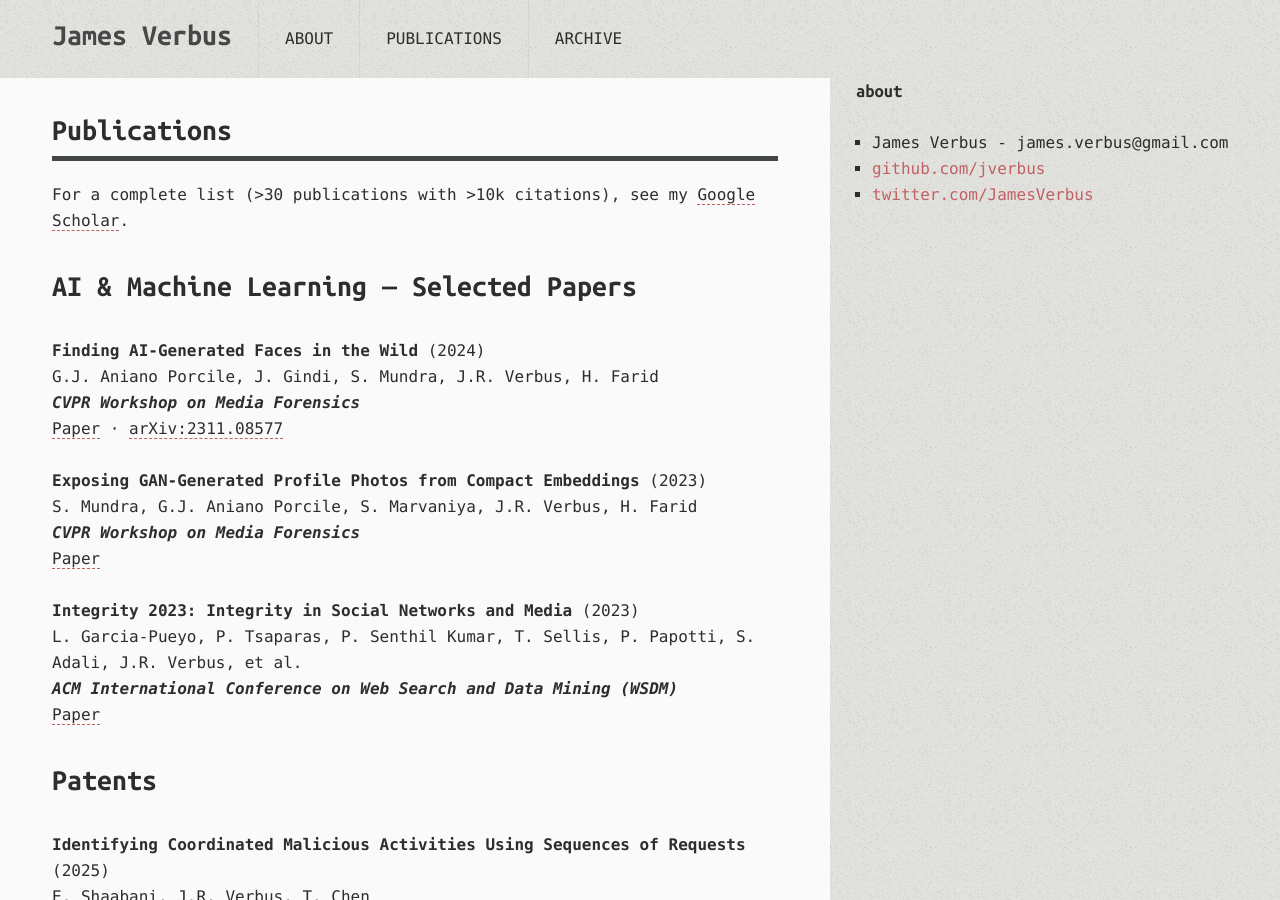
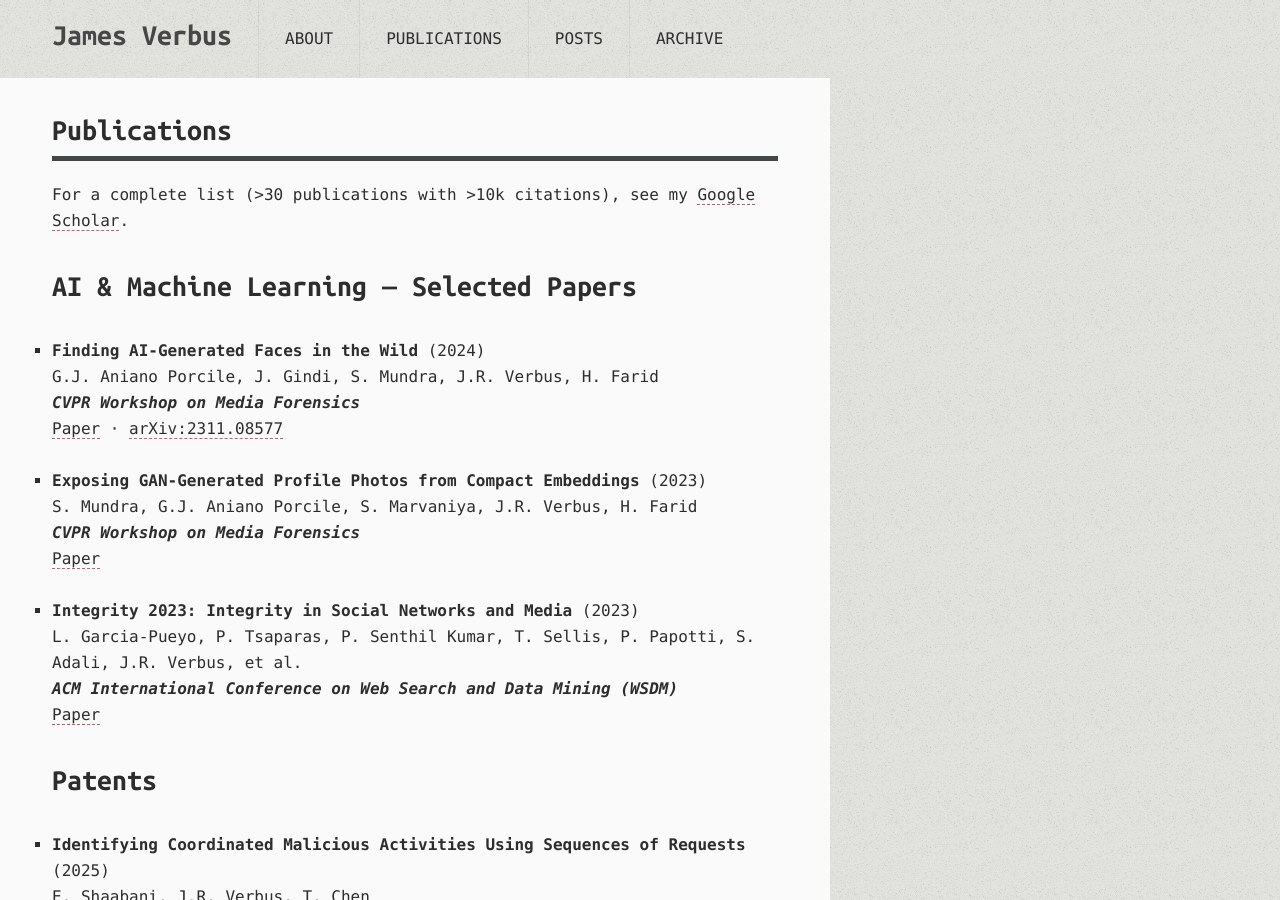
Before and after one commit to jverbus/jverbus.github.io, a Jekyll site: the page built from publications.md, in a window 1280 px wide and 900 px high. Built offline with Jekyll 4.4.1, drawn with Linux system fonts in a browser that asks for light colours.

Commit message:
Add about and publications pages, update navigation
- Add about.md with bio and contact links
- Add publications.md with selected papers, patents, blog posts, and thesis
- Add nav links: about, publications, posts
- Remove redundant footer contact section

```diff
--- a/_includes/themes/the-program/default.html
+++ b/_includes/themes/the-program/default.html
@@ -22,6 +22,7 @@
 						<li class="logo"><a href="/">{{ site.title }}</a></li>
 						<li class="about"><a href="/about.html">about</a></li>
 						<li class="publications"><a href="/publications.html">publications</a></li>
+						<li class="posts"><a href="/">posts</a></li>
 						<li class="archive"><a href="/archive.html">archive</a></li>
 					</ul>
 				</nav>
@@ -40,14 +41,6 @@
 	<footer class="the-footer">
 		<div class="unit-foot">
 			<div class="unit-inner unit-foot-inner">
-				<div class="misc vcard">
-					<h4>about</h4>
-					<ul>
-						<li class="contact"><address><span class="author fn n">{{ site.author.name }}</span> - <span class="fn email">{{ site.author.email }}</span></address></li>
-						<li class="github"><a href="https://github.com/{{ site.author.github }}/" rel="me">github.com/{{ site.author.github }}</a></li>
-						<li class="twitter"><a href="https://twitter.com/{{ site.author.twitter }}/" rel="me">twitter.com/{{ site.author.twitter }}</a></li>
-					</ul>
-				</div><!-- misc -->
 			</div><!-- unit-foot-inner -->
 		</div><!-- unit-foot -->
 	</footer>
--- a/publications.md
+++ b/publications.md
@@ -8,37 +8,37 @@
 
 ## AI & Machine Learning — Selected Papers
 
-**Finding AI-Generated Faces in the Wild** (2024)
-G.J. Aniano Porcile, J. Gindi, S. Mundra, J.R. Verbus, H. Farid
-*CVPR Workshop on Media Forensics*
-[Paper](https://openaccess.thecvf.com/content/CVPR2024W/WMF/papers/Porcile_Finding_AI-Generated_Faces_in_the_Wild_CVPRW_2024_paper.pdf) · [arXiv:2311.08577](https://arxiv.org/abs/2311.08577)
+- **Finding AI-Generated Faces in the Wild** (2024)
+  G.J. Aniano Porcile, J. Gindi, S. Mundra, J.R. Verbus, H. Farid
+  *CVPR Workshop on Media Forensics*
+  [Paper](https://openaccess.thecvf.com/content/CVPR2024W/WMF/papers/Porcile_Finding_AI-Generated_Faces_in_the_Wild_CVPRW_2024_paper.pdf) · [arXiv:2311.08577](https://arxiv.org/abs/2311.08577)
 
-**Exposing GAN-Generated Profile Photos from Compact Embeddings** (2023)
-S. Mundra, G.J. Aniano Porcile, S. Marvaniya, J.R. Verbus, H. Farid
-*CVPR Workshop on Media Forensics*
-[Paper](https://openaccess.thecvf.com/content/CVPR2023W/WMF/papers/Mundra_Exposing_GAN-Generated_Profile_Photos_From_Compact_Embeddings_CVPRW_2023_paper.pdf)
+- **Exposing GAN-Generated Profile Photos from Compact Embeddings** (2023)
+  S. Mundra, G.J. Aniano Porcile, S. Marvaniya, J.R. Verbus, H. Farid
+  *CVPR Workshop on Media Forensics*
+  [Paper](https://openaccess.thecvf.com/content/CVPR2023W/WMF/papers/Mundra_Exposing_GAN-Generated_Profile_Photos_From_Compact_Embeddings_CVPRW_2023_paper.pdf)
 
-**Integrity 2023: Integrity in Social Networks and Media** (2023)
-L. Garcia-Pueyo, P. Tsaparas, P. Senthil Kumar, T. Sellis, P. Papotti, S. Adali, J.R. Verbus, et al.
-*ACM International Conference on Web Search and Data Mining (WSDM)*
-[Paper](https://dl.acm.org/doi/10.1145/3539597.3572720)
+- **Integrity 2023: Integrity in Social Networks and Media** (2023)
+  L. Garcia-Pueyo, P. Tsaparas, P. Senthil Kumar, T. Sellis, P. Papotti, S. Adali, J.R. Verbus, et al.
+  *ACM International Conference on Web Search and Data Mining (WSDM)*
+  [Paper](https://dl.acm.org/doi/abs/10.1145/3539597.3572704)
 
 ## Patents
 
-**Identifying Coordinated Malicious Activities Using Sequences of Requests** (2025)
-E. Shaabani, J.R. Verbus, T. Chen
-US Patent 12,500,923
-[Patent](https://patents.google.com/patent/US12500923B2)
+- **Identifying Coordinated Malicious Activities Using Sequences of Requests** (2025)
+  E. Shaabani, J.R. Verbus, T. Chen
+  US Patent 12,500,923
+  [Patent](https://patents.google.com/patent/US12500923B2)
 
-**Deep Learning Using Activity Graph to Detect Abusive User Activity in Online Networks** (2024)
-Y. Wu, M. Boujelbene, J.R. Verbus, J.P. Chang, B. Wang, T. Chen
-US Patent 11,991,197
-[Patent](https://patents.google.com/patent/US11991197B2)
+- **Deep Learning Using Activity Graph to Detect Abusive User Activity in Online Networks** (2024)
+  Y. Wu, M. Boujelbene, J.R. Verbus, J.P. Chang, B. Wang, T. Chen
+  US Patent 11,991,197
+  [Patent](https://patents.google.com/patent/US11991197B2)
 
-**Deep Learning to Detect Abusive Sequences of User Activity in Online Network** (2024)
-J.R. Verbus, B. Wang
-US Patent 11,936,682
-[Patent](https://patents.google.com/patent/US11936682B2)
+- **Deep Learning to Detect Abusive Sequences of User Activity in Online Network** (2024)
+  J.R. Verbus, B. Wang
+  US Patent 11,936,682
+  [Patent](https://patents.google.com/patent/US11936682B2)
 
 ## LinkedIn Engineering Blog
 
@@ -54,18 +54,18 @@
 
 ## Physics — Selected Papers
 
-**Proposed low-energy absolute calibration of nuclear recoils in a dual-phase noble element TPC using D-D neutron scattering kinematics** (2017)
-J.R. Verbus, C.A. Rhyne, D.C. Malling, et al.
-*Nuclear Instruments and Methods A*
-[arXiv:1608.05309](https://arxiv.org/abs/1608.05309)
+- **Proposed low-energy absolute calibration of nuclear recoils in a dual-phase noble element TPC using D-D neutron scattering kinematics** (2017)
+  J.R. Verbus, C.A. Rhyne, D.C. Malling, et al.
+  *Nuclear Instruments and Methods A*
+  [arXiv:1608.05309](https://arxiv.org/abs/1608.05309)
 
-**Low-energy (0.7-74 keV) nuclear recoil calibration of the LUX dark matter experiment using D-D neutron scattering kinematics** (2016)
-LUX Collaboration (Corresponding Author: J.R. Verbus)
-[arXiv:1608.05381](https://arxiv.org/abs/1608.05381)
+- **Low-energy (0.7-74 keV) nuclear recoil calibration of the LUX dark matter experiment using D-D neutron scattering kinematics** (2016)
+  LUX Collaboration (Corresponding Author: J.R. Verbus)
+  [arXiv:1608.05381](https://arxiv.org/abs/1608.05381)
 
 ## Ph.D. Thesis
 
-**Calibration of the LUX Dark Matter Experiment** (2016)
-J.R. Verbus
-*Ph.D. Thesis, Brown University*
-[Brown Digital Repository](https://repository.library.brown.edu/studio/item/bdr:674209/)
+- **Calibration of the LUX Dark Matter Experiment** (2016)
+  J.R. Verbus
+  *Ph.D. Thesis, Brown University*
+  [Brown Digital Repository](https://repository.library.brown.edu/studio/item/bdr:674209/)
```
